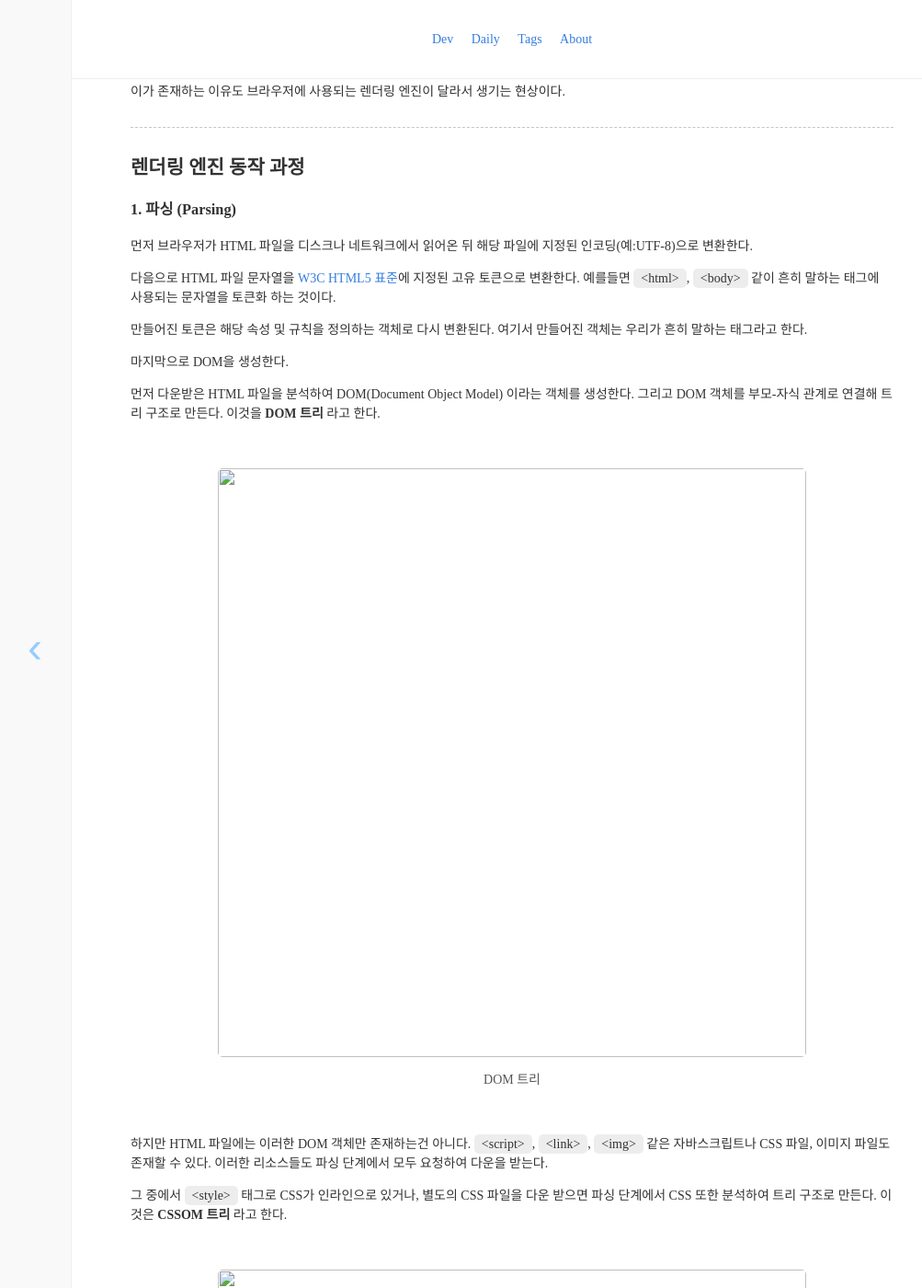
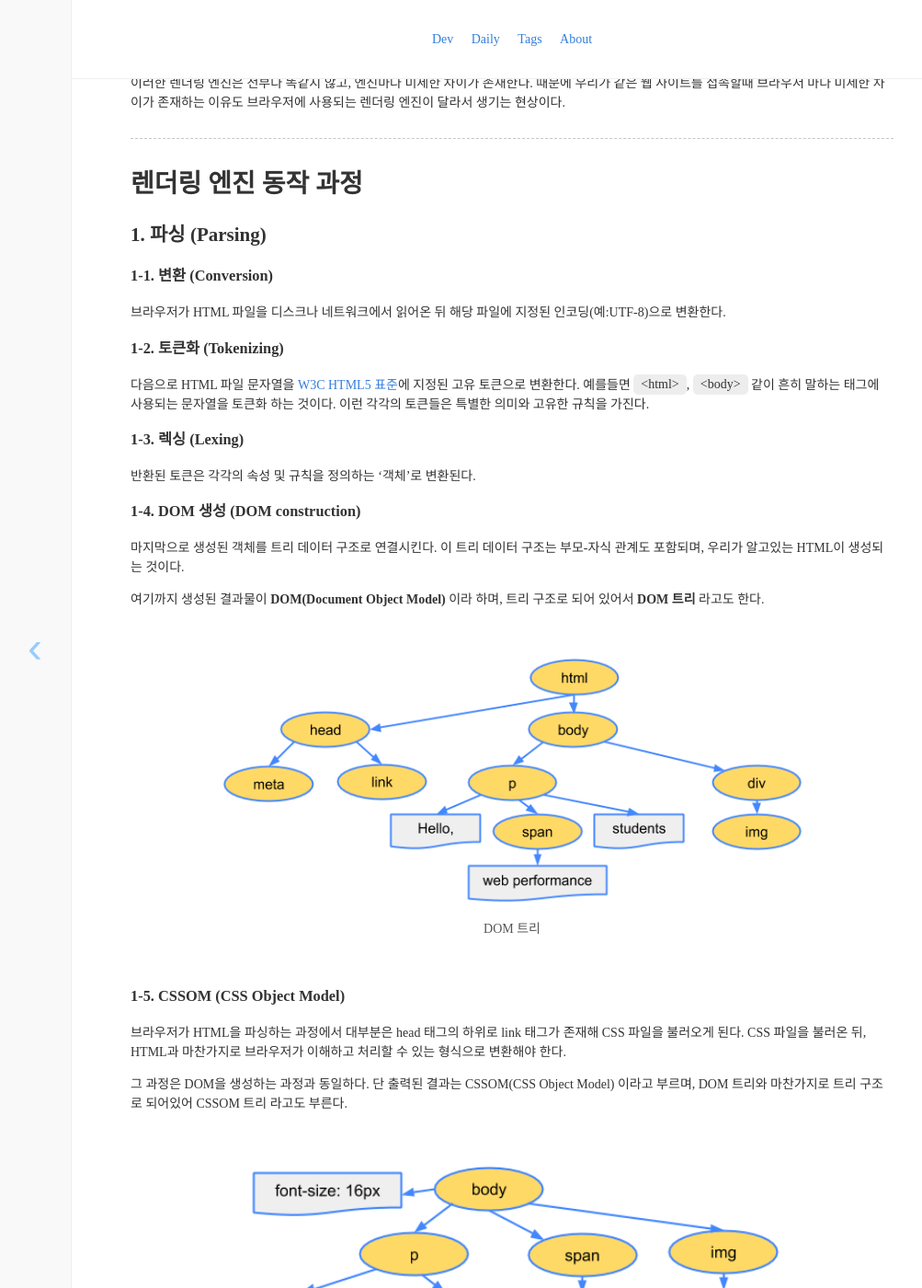
Before and after one commit to ryum91/ryum91.github.com, a Jekyll site: the page built from _posts/dev31/2018-10-11-36.md, in a window 1280 px wide and 1400 px high, scrolled down 697 px. Shown: the whole window at 92% size, without its empty margins (83-1086 px from the left). Built offline with Jekyll 4.4.1, drawn with Linux system fonts in a browser that asks for light colours; nearby versions of some CDN libraries; some web fonts are replaced; comment, search, counter and statistics services are not loaded; some of the changed text lies outside the part shown.

Commit message:
[Post] 2018-10-11-36

```diff
--- a/_posts/dev31/2018-10-11-36.md
+++ b/_posts/dev31/2018-10-11-36.md
@@ -18,7 +18,7 @@ HTML과 CSS, JS 파일 등 해당 웹 페이지에 필요한 리소스들을 불
 
 ---
 
-## 렌더링 엔진
+# 렌더링 엔진
 
 렌더링 엔진의 역할은 요청 받은 내용을 브라우저 화면에 표시하는 일을 담당한다.
 보통 HTML 이나 이미지 들을 표시할 수 있다.
@@ -33,22 +33,27 @@ HTML과 CSS, JS 파일 등 해당 웹 페이지에 필요한 리소스들을 불
 
 ---
 
-## 렌더링 엔진 동작 과정
+# 렌더링 엔진 동작 과정
 
-### 1. 파싱 (Parsing)
-먼저 브라우저가 HTML 파일을 디스크나 네트워크에서 읽어온 뒤 해당 파일에 지정된 인코딩(예:UTF-8)으로 변환한다.
+## 1. 파싱 (Parsing)
 
+### 1-1. 변환 (Conversion)
+브라우저가 HTML 파일을 디스크나 네트워크에서 읽어온 뒤 해당 파일에 지정된 인코딩(예:UTF-8)으로 변환한다.
+
+### 1-2. 토큰화 (Tokenizing)
 다음으로 HTML 파일 문자열을 [W3C HTML5 표준](https://www.w3.org/TR/html5/)에 지정된 고유 토큰으로 변환한다.
 예를들면 `<html>`, `<body>` 같이 흔히 말하는 태그에 사용되는 문자열을 토큰화 하는 것이다.
+이런 각각의 토큰들은 특별한 의미와 고유한 규칙을 가진다.
 
-만들어진 토큰은 해당 속성 및 규칙을 정의하는 객체로 다시 변환된다.
-여기서 만들어진 객체는 우리가 흔히 말하는 태그라고 한다.
+### 1-3. 렉싱 (Lexing)
+반환된 토큰은 각각의 속성 및 규칙을 정의하는 '객체'로 변환된다.
 
-마지막으로 DOM을 생성한다.
+### 1-4. DOM 생성 (DOM construction)
+마지막으로 생성된 객체를 트리 데이터 구조로 연결시킨다.
+이 트리 데이터 구조는 부모-자식 관계도 포함되며, 우리가 알고있는 HTML이 생성되는 것이다.
 
-먼저 다운받은 HTML 파일을 분석하여 DOM(Document Object Model) 이라는 객체를 생성한다.
-그리고 DOM 객체를 부모-자식 관계로 연결해 트리 구조로 만든다.
-이것을 **DOM 트리** 라고 한다.
+여기까지 생성된 결과물이 **DOM(Document Object Model)** 이라 하며,
+트리 구조로 되어 있어서 **DOM 트리** 라고도 한다.
 
 <br/>
 
@@ -58,13 +63,12 @@ HTML과 CSS, JS 파일 등 해당 웹 페이지에 필요한 리소스들을 불
 
 <br>
 
-하지만 HTML 파일에는 이러한 DOM 객체만 존재하는건 아니다.
-`<script>`, `<link>`, `<img>` 같은 자바스크립트나 CSS 파일, 이미지 파일도 존재할 수 있다.
-이러한 리소스들도 파싱 단계에서 모두 요청하여 다운을 받는다.
+### 1-5. CSSOM (CSS Object Model)
+브라우저가 HTML을 파싱하는 과정에서 대부분은 head 태그의 하위로 link 태그가 존재해 CSS 파일을 불러오게 된다.
+CSS 파일을 불러온 뒤, HTML과 마찬가지로 브라우저가 이해하고 처리할 수 있는 형식으로 변환해야 한다.
 
-그 중에서 `<style>` 태그로 CSS가 인라인으로 있거나, 별도의 CSS 파일을 다운 받으면
-파싱 단계에서 CSS 또한 분석하여 트리 구조로 만든다.
-이것은 **CSSOM 트리** 라고 한다.
+그 과정은 DOM을 생성하는 과정과 동일하다. 단 출력된 결과는 CSSOM(CSS Object Model) 이라고 부르며,
+DOM 트리와 마찬가지로 트리 구조로 되어있어 CSSOM 트리 라고도 부른다.
 
 <br/>
 
@@ -74,6 +78,12 @@ HTML과 CSS, JS 파일 등 해당 웹 페이지에 필요한 리소스들을 불
 
 <br>
 
+CSSOM 트리는 하향식으로 적용된다는 규칙을 가지고 있다.
+예를들면 body 요소의 하위인 경우에는 모두 body 스타일이 적용된다는 것이다.
+
+또한 각각 브라우저마다 `User-Agent Style` 이라고 하는 기본 스타일이 정의되어있다.
+이 스타일은 개발자가 스타일을 지정하지 않을 경우 브라우저에서 제공하는 기본 스타일이다.
+
 ### 2. 스타일 (Style)
 
 ### 3. 레이아웃 (Layout)
```
Also changed, not shown: dev/36/cssom-tree.png (added), dev/36/dom-tree.png (added).
